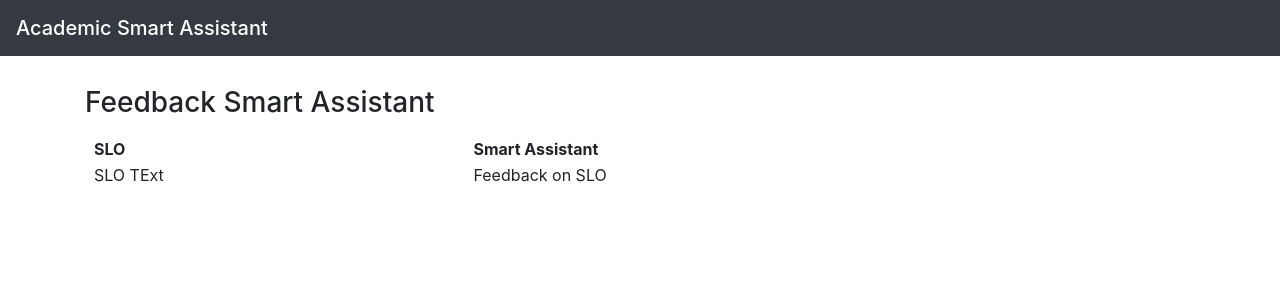
After one commit to ddkeefer9/team-academia, a Django app: page /smartAssistant in a window 1280 px wide. The commit adds this page. Shown: the top 300 px of the page. Run offline with Django 4.2, Linux system fonts and the light colour scheme; some libraries are stand-ins or nearby versions.

Commit message:
Added smart assistant html page

```diff
--- a/main/templates/home/home_page.html
+++ b/main/templates/home/home_page.html
@@ -55,7 +55,7 @@ table, th, td {
       {% buttons %}
       <a type="button" class="btn btn-primary" href="#">View Historical Data</a>
       <br><br>
-      <a type="button" class="btn btn-primary" href="#">Feedback Smart Assistant</a>
+      <a type="button" class="btn btn-primary" href="smartAssistant">Feedback Smart Assistant</a>
       {% endbuttons %}
     </ul>
   </div>
--- /dev/null
+++ b/main/templates/smart_assistant/smart_assistant.html
@@ -0,0 +1,31 @@
+{% extends 'base.html' %}
+{% load bootstrap4 %}
+<script type="text/javascript" src="https://cdnjs.cloudflare.com/ajax/libs/bootstrap.native/2.0.27/bootstrap-native-v4.min.js"></script>
+{% bootstrap_css %}
+{% bootstrap_javascript jquery='full' %}
+{% bootstrap_messages %}
+{% block content %}
+
+<div class="container-md" style="padding-top: 30px;">
+
+
+    <h3>Feedback Smart Assistant</h3>
+    <div class="p-2">
+        <table style="width:100%">
+
+            <tr>
+                <th>SLO</th>
+                <th>Smart Assistant</th>
+            </tr>
+
+            <tr>
+                <td>SLO TExt</td>
+                <td>Feedback on SLO</td>
+            </tr>
+
+        </table>
+    </div>
+
+  </div>
+
+{% endblock %}
--- a/main/urls.py
+++ b/main/urls.py
@@ -4,4 +4,5 @@ from . import views
 
 urlpatterns = [
     path("", views.index, name="home"),
+    path("smartAssistant", views.smartAssistant, name="smartAssistant"),
 ]
--- a/main/views.py
+++ b/main/views.py
@@ -12,3 +12,8 @@ def index(request):
                 'home/home_page.html',
                 {'slosInReport':slo_report},
         )
+def smartAssistant(request):
+        return render(
+                request,
+                'smart_assistant/smart_assistant.html',
+        )
```
